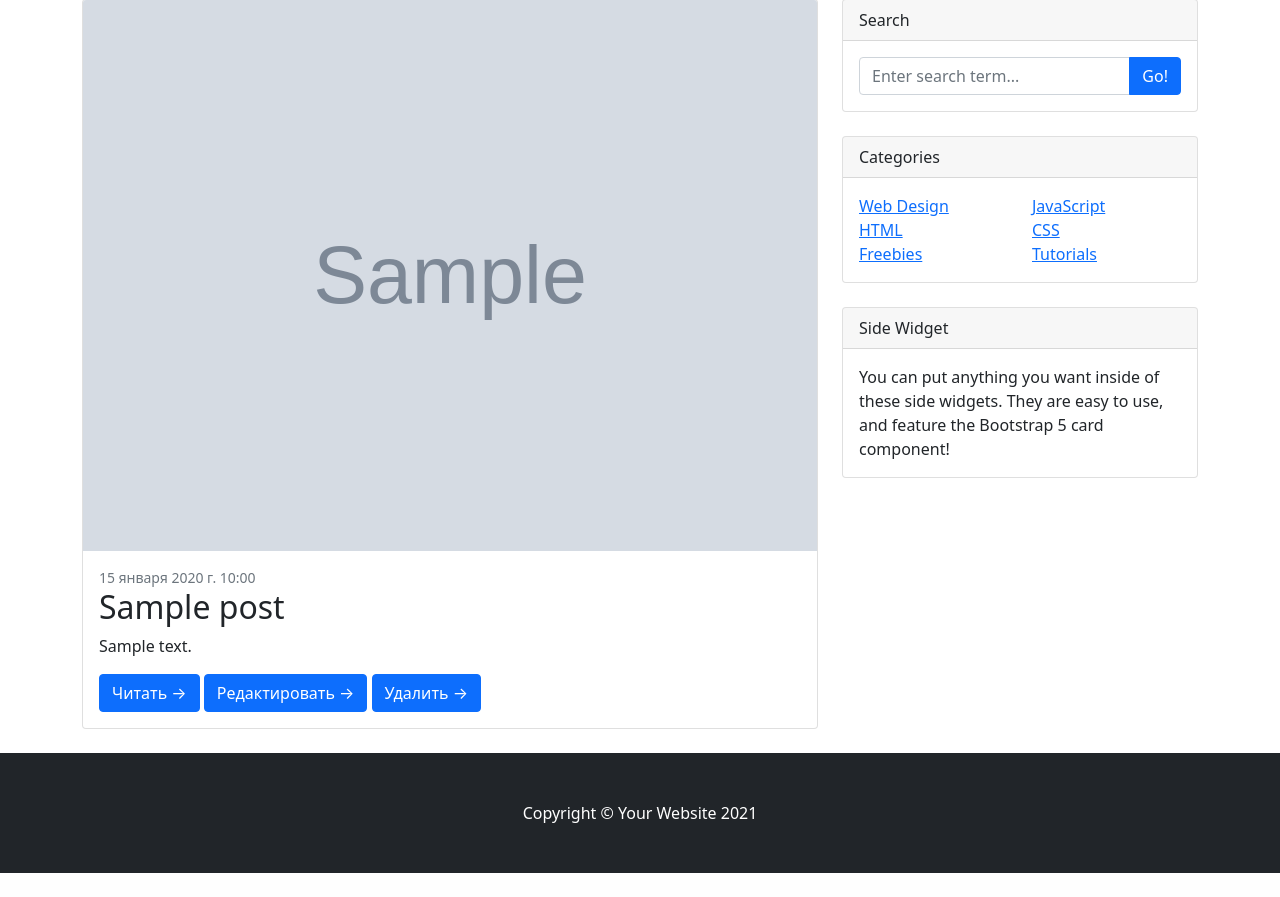
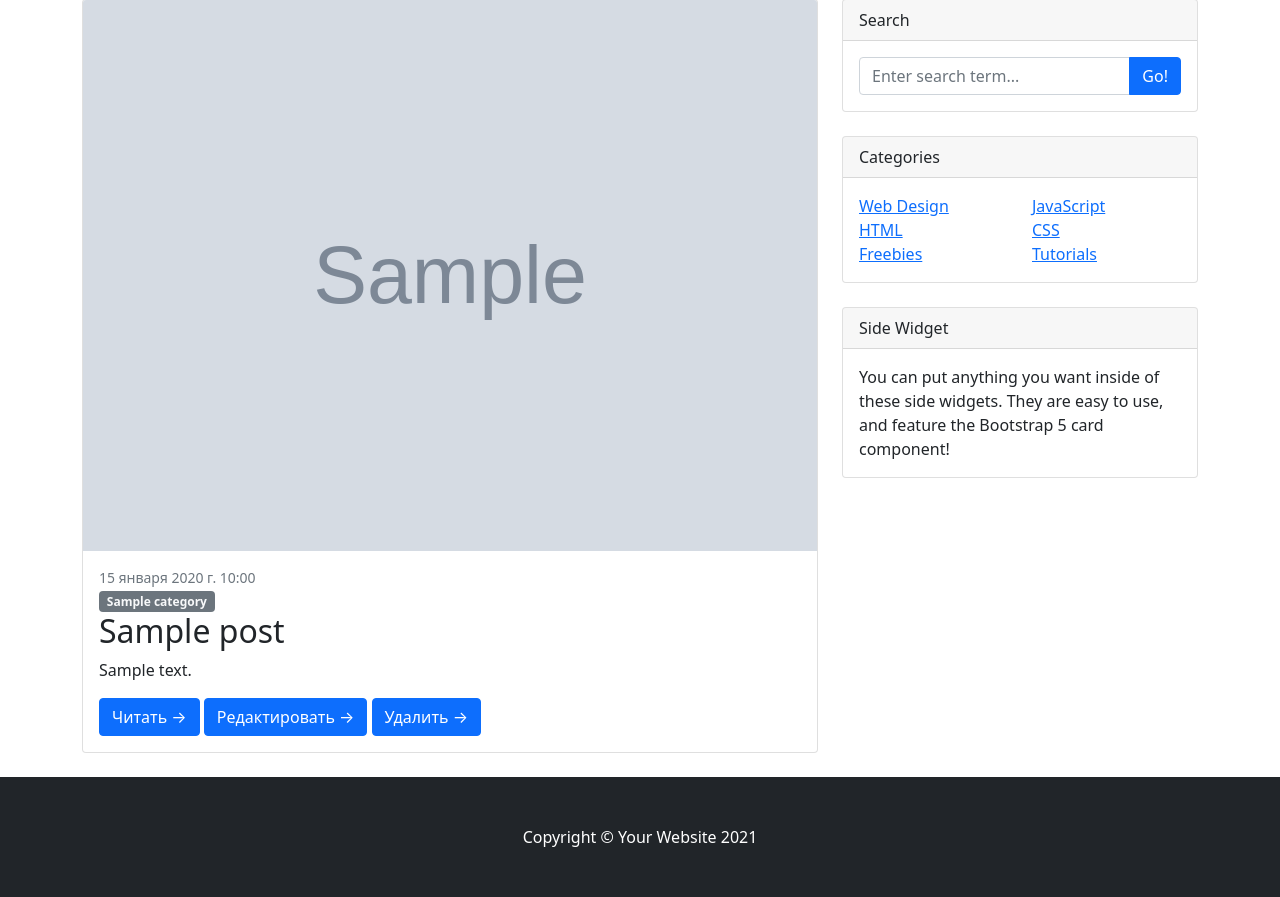
Before and after one commit to serjmarkby/newsportal, a Django app: template news/templates/news/news.html in a window 1280 px wide. Shown: the part 360-1257 px from the top of the page. Before the commit the page ends 1233 px from the top, so only its background shows below. Run offline with Django 4.2, Linux system fonts and the light colour scheme; the template is opened without the code that fills it: most values are stand-ins (such as "Sample title", 1, 10 or a date in 2020); grey boxes marked "Sample" are stand-in pictures; some libraries are stand-ins or nearby versions.

Commit message:
Добавил postCategory

```diff
--- a/news/templates/news/news.html
+++ b/news/templates/news/news.html
@@ -14,9 +14,12 @@ News
 <!-- Featured blog post-->
 {% for post in news %}
 <div class="card mb-4">
-    <a href="#!"><img class="card-img-top" src="{{ post.postPhoto }}" alt="..." /></a>
+    <a href="{% url 'post' post.id %}"><img class="card-img-top" src="{{ post.postPhoto }}" alt="..." /></a>
     <div class="card-body">
         <div class="small text-muted">{{ post.dateCreation }}</div>
+        {% for category in post.postCategory.all %}
+        <a class="badge bg-secondary text-decoration-none link-light" href="#!">{{ category.name }}</a>
+        {% endfor %}
         <h2 class="card-title">{{ post.title|truncatewords:10|censor }}</h2>
         <p class="card-text">{{ post.text|truncatechars:250|censor }}</p>
         <a class="btn btn-primary" href="{% url 'post' post.id %}">Читать →</a>
```
